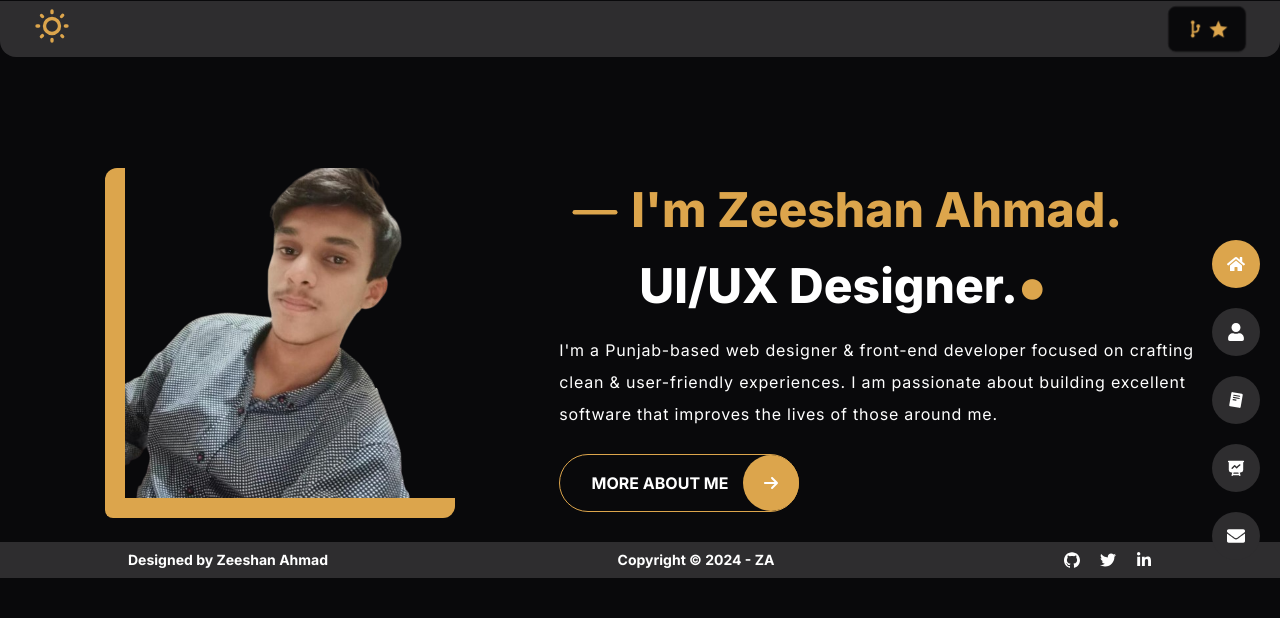
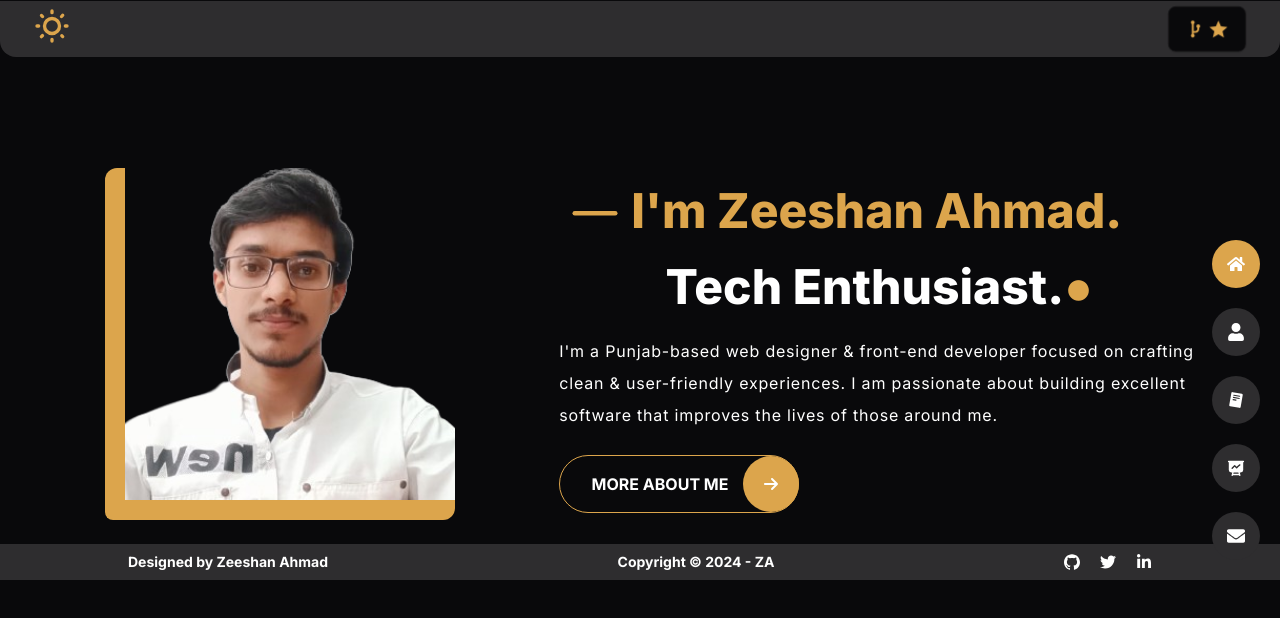
Before and after one commit to XeeshanAhmed/portfolio, a Next.js app: page / in a window 1280 px wide. Shown: the top 618 px of the page. Built offline with nearby package versions, Linux system fonts and the light colour scheme.

Commit message:
Add icon image

```diff
--- a/src/app/layout.tsx
+++ b/src/app/layout.tsx
@@ -21,6 +21,9 @@ export default function RootLayout({
 }>) {
   return (
     <html lang="en">
+       <head>
+        <link rel="icon" href="/profile_img/xeeshan.png" />
+      </head>
       <body className={inter.className}>
         <Navbar/>
         {children}
--- a/src/app/page.tsx
+++ b/src/app/page.tsx
@@ -5,7 +5,6 @@ import React from 'react'
 import { GoDash } from "react-icons/go";
 import Typewriter from 'typewriter-effect';
 import { FaArrowRight } from "react-icons/fa6";
-import styles from'./style.module.css'
 import { useRouter } from 'next/navigation';
 
 const page = () => {
@@ -13,22 +12,22 @@ const page = () => {
   return (
     <div className='flex justify-evenly items-center md:flex-row flex-col md:mt-36 mt-14 '>
       <div className='m-6'>
-        <Image src={'/profile_img/zeeshan.png'} alt='profile image'  width={350}  height={350} className={`md:border-s-[20px] md:border-b-[20px] border-base-300 md:border-base-content  md:rounded-t-xl md:rounded-b-lg md:rounded-e-xl md:rounded-none rounded-full border-4  md:border-0 `}/>
+        <Image src={'/profile_img/xeeshan.png'} alt='profile image'  width={350}  height={350} className={`md:border-s-[20px] md:border-b-[20px] border-base-300 md:border-base-content  md:rounded-t-xl md:rounded-b-lg md:rounded-e-xl md:rounded-none rounded-full border-4  md:border-0 `}/>
       </div>
       <div className='flex flex-col justify-center items-start md:w-1/2 w-11/12'>
         <h1 className='md:text-5xl text-2xl flex justify-center md:justify-start items-center font-extrabold w-full'><span><GoDash className='text-7xl hidden md:block '/></span><span>I'm Zeeshan Ahmad.</span></h1>
-        <div className='md:text-5xl text-2xl text-primary mt-4 font-extrabold text-center'>
+        <h1 className='md:text-5xl text-2xl text-primary mt-4 font-extrabold text-center w-full'>
           <Typewriter
             options={{
-            strings: ['Software Developer.', 'UI/UX Designer.'],
+            strings: ['Software Developer.','Tech Enthusiast.','Logic Builder', 'UI/UX Designer.'],
             autoStart: true,
             loop: true,
             cursor:'●',
             delay:50,
             cursorClassName:'text-base-content',
-            wrapperClassName:'text-center ml-20'
+            wrapperClassName:'text-center'
           }}
-        /></div>
+        /></h1>
         <p className='text-primary my-6 leading-8 md:tracking-wider md:text-left text-center'>I'm a Punjab-based web designer & front-end developer focused on crafting clean & user-friendly experiences. I am passionate about building excellent software that improves the lives of those around me.
         </p>
         <div className='mx-auto md:mx-0 my-3 md:my-0'><Button icon={<FaArrowRight />} onClick={()=>router.push('/about')}>MORE ABOUT ME</Button></div>
--- a/src/app/style.module.css
+++ /dev/null
@@ -1,6 +0,0 @@
-.shadow {
-    box-shadow: -35px 35px 60px -40px rgb(234, 204, 12);
-  }
-  .shadow1{
-    box-shadow: -35px 35px 4px -45px rgb(234, 204, 12);
-  }
```
Also changed, not shown: public/profile_img/xeeshan.png (added).
